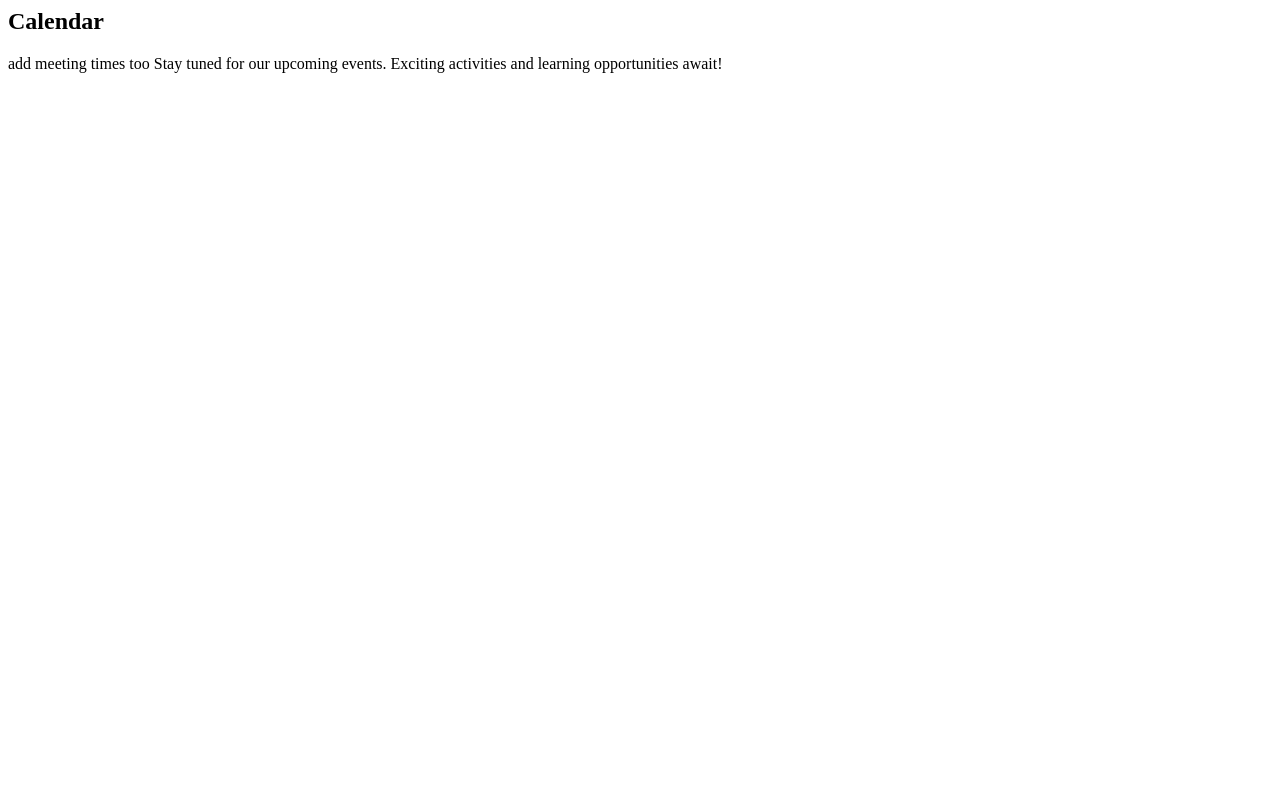
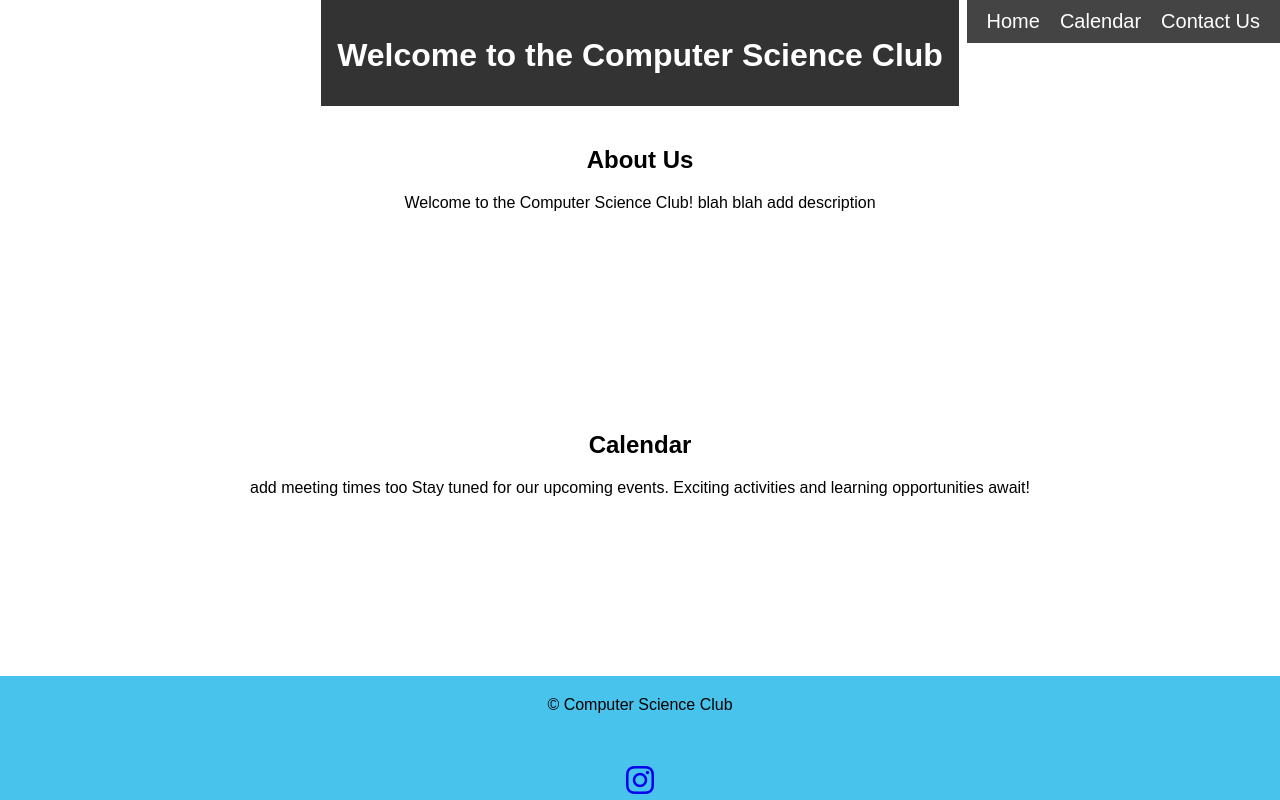
Before and after one commit to CSM-Computer-Science/CS_Club_Website, a PHP site: page /Calendar.html in a window 1280 px wide. Run offline with PHP 8.4, Linux system fonts and the light colour scheme; some libraries are stand-ins or nearby versions.

Commit message:
all the updates

```diff
--- a/Calendar.html
+++ b/Calendar.html
@@ -1,3 +1,29 @@
+<html lang="en">
+  <head>
+    <meta charset="UTF-8" />
+    <meta name="viewport" content="width=device-width, initial-scale=1.0" />
+    <title>Computer Science Club</title>
+    <link rel="stylesheet" href="index.css" />
+    <script
+      src="https://kit.fontawesome.com/fc57349c26.js"
+      crossorigin="anonymous"
+    ></script>
+  </head>
+  <body>
+    <div class="toolbar">
+      <a href="index.html">Home</a>
+      <a href="Calendar.html">Calendar</a>
+      <a href="About.html">Contact Us</a>
+    </div>
+
+    <header>
+      <h1>Welcome to the Computer Science Club</h1>
+    </header>
+    <section id="About">
+      <h2>About Us</h2>
+      <p>Welcome to the Computer Science Club! blah blah add description</p>
+    </section>
+
     <section id="calendar">
       <h2>Calendar</h2>
       <p>
@@ -5,3 +31,17 @@
         activities and learning opportunities await!
       </p>
     </section>
+    <footer>
+      <p>&copy; Computer Science Club</p>
+      <div class="instagram-logo">
+        <a
+          href="https://www.instagram.com/csmcompsci/"
+          target="_blank"
+          rel="noopener noreferrer"
+        >
+          <i class="fab fa-instagram fa-2x"></i>
+        </a>
+      </div>
+    </footer>
+  </body>
+</html>
--- a/index.css
+++ b/index.css
@@ -5,6 +5,9 @@ body {
     margin: 0;
     padding: 0;
     min-height: 100vh;
+    align-items: center;
+    justify-content: space-between;
+    text-align: center;
 }
 
 header {
@@ -12,6 +15,7 @@ header {
     color: white;
     text-align: center;
     padding: 1em;
+    padding-bottom: 10px;
 }
 
 nav {
@@ -47,12 +51,16 @@ section {
     padding: 20px;
     flex: 1;
 }
+.footer-container {
+    flex: 0;
+    margin-top: auto;
+}
 
 footer {
-    background-color: #333;
-    color: white;
+    background-color: #48c3ec;
+    color: black;
     text-align: center;
-    padding: 1em;
+    padding: 0.25em;
      width: 100%;
 }
 
@@ -63,7 +71,8 @@ footer {
     justify-content: flex-end;
     position: fixed;
     top: 0;
-    width: 100%;
+    right: 0;
+    width: auto;
     margin-top: auto;
 
 }
@@ -71,14 +80,15 @@ footer {
 .toolbar a {
     color: white;
     text-decoration: none;
-    margin: 0 15px;
+    margin: 0 10px;
+    font-size: 20px;
 
 }
 
 .toolbar a:not(:last-child){
-    margin-right: 20px;
+    margin-right: 10px;
 }
 
 .instagram-logo{
-    margin-top: 20px;
+    margin-top: 50px;
 }
--- a/index.html
+++ b/index.html
@@ -4,7 +4,7 @@
     <meta charset="UTF-8" />
     <meta name="viewport" content="width=device-width, initial-scale=1.0" />
     <title>Computer Science Club</title>
-    <link rel="stylesheet" href="styles.css" />
+    <link rel="stylesheet" href="index.css" />
     <script
       src="https://kit.fontawesome.com/fc57349c26.js"
       crossorigin="anonymous"
```
Also changed, not shown: About.html (+40 -4 lines). Lines whose indentation alone changed are shown as unchanged.
